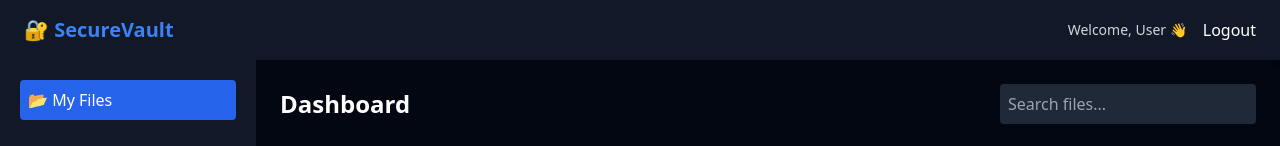
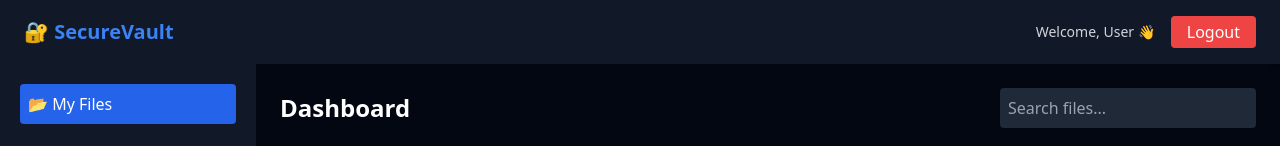
Before and after one commit to Saad2607/secure-file-vault, a React (Vite) app in the folder client/: page /dashboard in a window 1280 px wide. Shown: the top 146 px of the page. Built offline with nearby package versions, Linux system fonts and the light colour scheme; no server answers.

Commit message:
Initial Commit

```diff
--- a/client/src/components/Navbar.jsx
+++ b/client/src/components/Navbar.jsx
@@ -1,10 +1,8 @@
 import { useNavigate } from "react-router-dom";
 import { jwtDecode } from "jwt-decode";
-import { useState } from "react";
 
 function Navbar() {
     const navigate = useNavigate();
-    const [loggingOut, setLoggingOut] = useState(false);
 
     let userName = "User";
 
@@ -15,13 +13,9 @@ function Navbar() {
         userName = decoded.name || decoded.email;
     }
 
-    const handleLogout = () => {
-        setLoggingOut(true);
-
-        setTimeout(() => {
-            localStorage.removeItem("token");
-            navigate("/login");
-        }, 1500); // animation time
+    const logout = () => {
+        localStorage.removeItem("token");
+        navigate("/");
     };
 
     return (
@@ -36,17 +30,12 @@ function Navbar() {
                     Welcome, {userName} 👋
                 </span>
 
-                {loggingOut ? (
-                    <div className="flex items-center justify-center h-screen">
-                        <p className="text-lg font-semibold animate-pulse">
-                            Logging out...
-                        </p>
-                    </div>
-                ) : (
-                    <button onClick={handleLogout}>
-                        Logout
-                    </button>
-                )}
+                <button
+                    onClick={logout}
+                    className="bg-red-500 px-4 py-1 rounded hover:bg-red-600"
+                >
+                    Logout
+                </button>
             </div>
         </div>
     );
```
